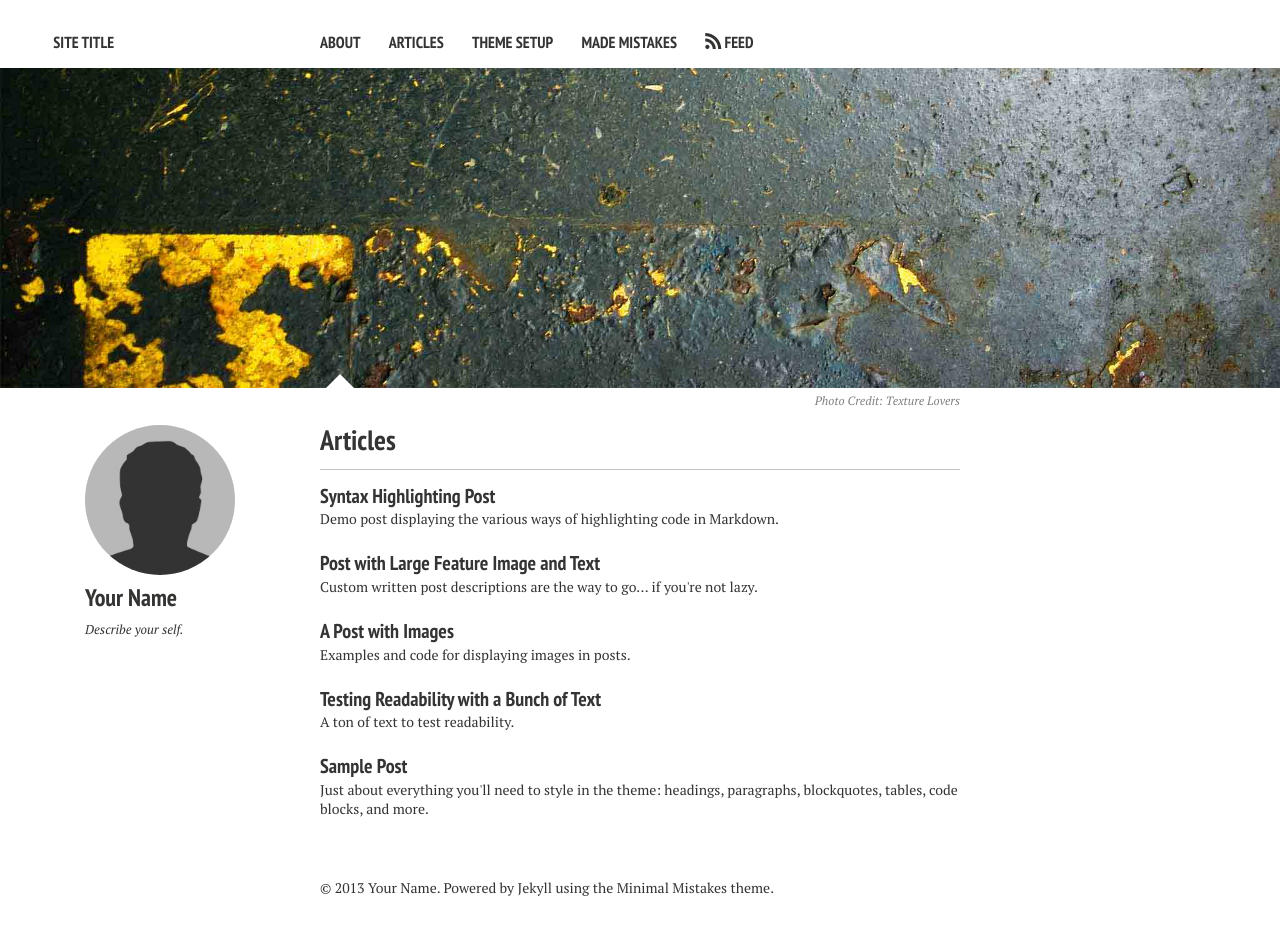
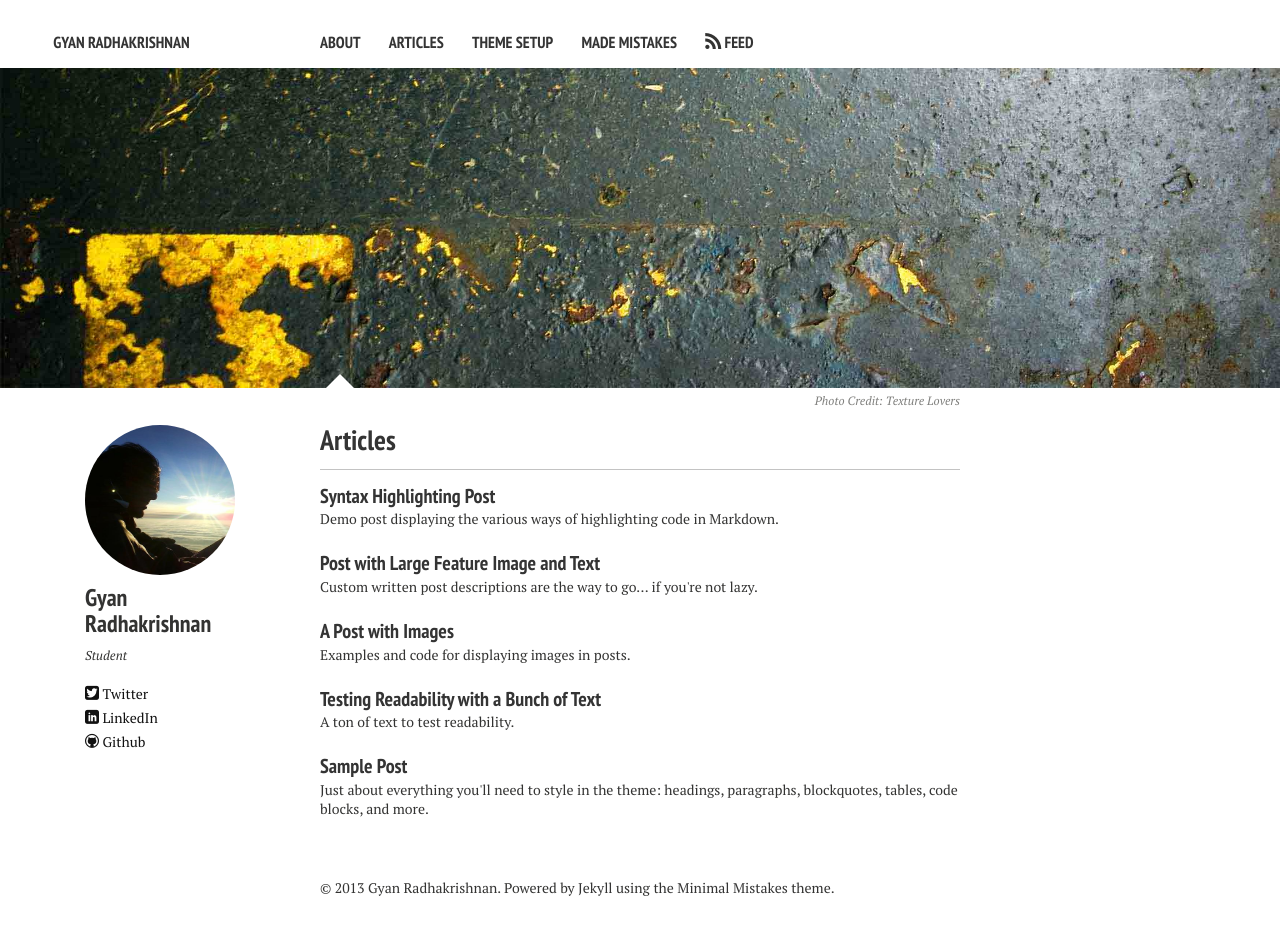
Before and after one commit to gyandroid/gyandroid.github.io, a Jekyll site: the page built from index.md, in a window 1280 px wide. Built offline with Jekyll 4.4.1, drawn with Linux system fonts in a browser that asks for light colours; nearby versions of some CDN libraries.

```diff
--- a/_config.yml
+++ b/_config.yml
@@ -1,20 +1,20 @@
-title:            Site Title
-tagline:          A short tagline
-description:      Describe your website.
+title:            gyan radhakrishnan
+tagline:          learning constantly and draining karma
+description:      contains my tech and life experiences.
 # Your site's domain goes here. Leave localhost server or blank when working locally.
-url:              http://localhost:4000
+url:              http://www.gyan404.com
 
 # Owner/author information
 owner:
-  name:           Your Name
+  name:           Gyan Radhakrishnan
   avatar:         bio-photo.jpg
-  bio:            "Describe your self."
-  email:          your@email.com
+  bio:            "Student"
+  email:          gyan.radhakrishnan@gmail.com
   # Social networking links are used in author-bio sidebar. Update and remove as you like.
-  twitter:
+  twitter:        http://twitter.com/gyandroid
   facebook:
-  github:
-  linkedin:
+  github:         http://github.com/gyandroid
+  linkedin:       http://linkedin.com/gyandroid
   instagram:
   lastfm:
   tumblr:
```
Also changed, not shown: images/bio-photo.jpg, images/gamma.gif (added), images/gamma.jpg (added), 1 other file.
